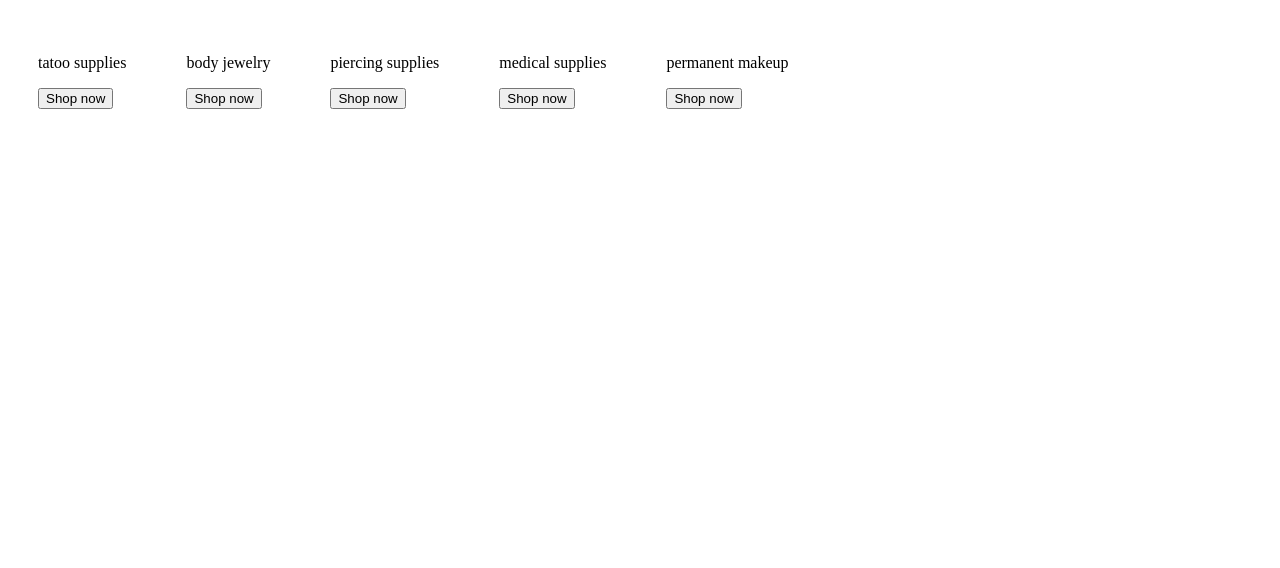
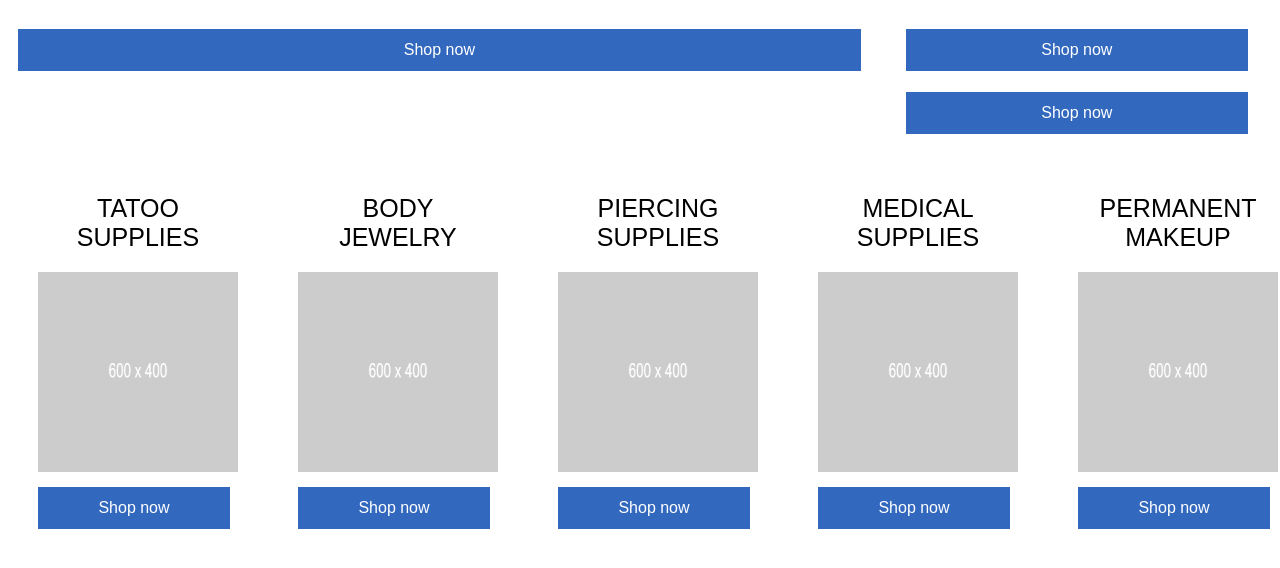
Before and after one commit to ge1s/Test_Gejsa_Nebiu, a plain HTML site: page index.html in a window 1280 px wide. Drawn offline with Linux system fonts and the light colour scheme; files whose address does not match are found by name.

Commit message:
working on the grid section

```diff
--- a/CSS/styles.css
+++ b/CSS/styles.css
@@ -1,8 +1,55 @@
-.bottom-section {
+.flex-container {
   display: flex;
 }
 
-.bottom-section div {
+.flex-container div {
   margin: 10px;
   padding: 20px;
 }
+
+.category img {
+  width: 200px;
+  height: 200px;
+}
+
+.category-title {
+  font-family: sans-serif;
+  font-size: 25px;
+  font-weight: 400;
+  text-transform: uppercase;
+  text-align: center;
+  padding: 10px;
+  margin: 10px;
+}
+
+.shop-btn {
+  background-color: #3268be;
+  border: none;
+  color: white;
+  text-align: center;
+  font-size: 16px;
+  width: 96%;
+  padding: 12px;
+  margin-top: 11px;
+}
+
+.item1 {
+  grid-area: Grid1;
+}
+.item2 {
+  grid-area: Grid2;
+}
+.item3 {
+  grid-area: Grid3;
+}
+.grid-container {
+  display: grid;
+  grid-template-areas:
+    "Grid1 Grid1 Grid1 Grid2"
+    "Grid1 Grid1 Grid1 Grid3";
+  gap: 10px;
+  padding: 10px;
+}
+
+@media only screen and (max-width: 600px) {
+}
--- a/index.html
+++ b/index.html
@@ -4,27 +4,59 @@
     <link rel="stylesheet" href="CSS/styles.css" />
   </head>
   <body>
-    <div class="top-section"></div>
-    <div class="bottom-section">
-      <div>
-        <p>tatoo supplies</p>
-        <button>Shop now</button>
+    <div class="grid-container">
+      <div class="item1">
+        <div>
+          <button class="shop-btn">Shop now</button>
+        </div>
       </div>
-      <div>
-        <p>body jewelry</p>
-        <button>Shop now</button>
+      <div class="item2">
+        <button class="shop-btn">Shop now</button>
       </div>
-      <div>
-        <p>piercing supplies</p>
-        <button>Shop now</button>
+      <div class="item3">
+        <button class="shop-btn">Shop now</button>
       </div>
-      <div>
-        <p>medical supplies</p>
-        <button>Shop now</button>
+    </div>
+    <div class="flex-container">
+      <div class="category">
+        <p class="category-title">tatoo supplies</p>
+        <img
+          src="C:\Users\geisa\OneDrive\Desktop\Test_Gejsa_Nebiu\images\dummy_600x400_ffffff_cccccc.png"
+          alt="Tatoo Supplies"
+        />
+        <button class="shop-btn">Shop now</button>
       </div>
-      <div>
-        <p>permanent makeup</p>
-        <button>Shop now</button>
+      <div class="category">
+        <p class="category-title">body jewelry</p>
+        <img
+          src="C:\Users\geisa\OneDrive\Desktop\Test_Gejsa_Nebiu\images\dummy_600x400_ffffff_cccccc.png"
+          alt="Body Jewelry"
+        />
+        <button class="shop-btn">Shop now</button>
+      </div>
+      <div class="category">
+        <p class="category-title">piercing supplies</p>
+        <img
+          src="C:\Users\geisa\OneDrive\Desktop\Test_Gejsa_Nebiu\images\dummy_600x400_ffffff_cccccc.png"
+          alt="Piercing Supplies"
+        />
+        <button class="shop-btn">Shop now</button>
+      </div>
+      <div class="category">
+        <p class="category-title">medical supplies</p>
+        <img
+          src="C:\Users\geisa\OneDrive\Desktop\Test_Gejsa_Nebiu\images\dummy_600x400_ffffff_cccccc.png"
+          alt="Medical Supplies"
+        />
+        <button class="shop-btn">Shop now</button>
+      </div>
+      <div class="category">
+        <p class="category-title">permanent makeup</p>
+        <img
+          src="C:\Users\geisa\OneDrive\Desktop\Test_Gejsa_Nebiu\images\dummy_600x400_ffffff_cccccc.png"
+          alt="Permanent Makeup"
+        />
+        <button class="shop-btn">Shop now</button>
       </div>
     </div>
   </body>
```
